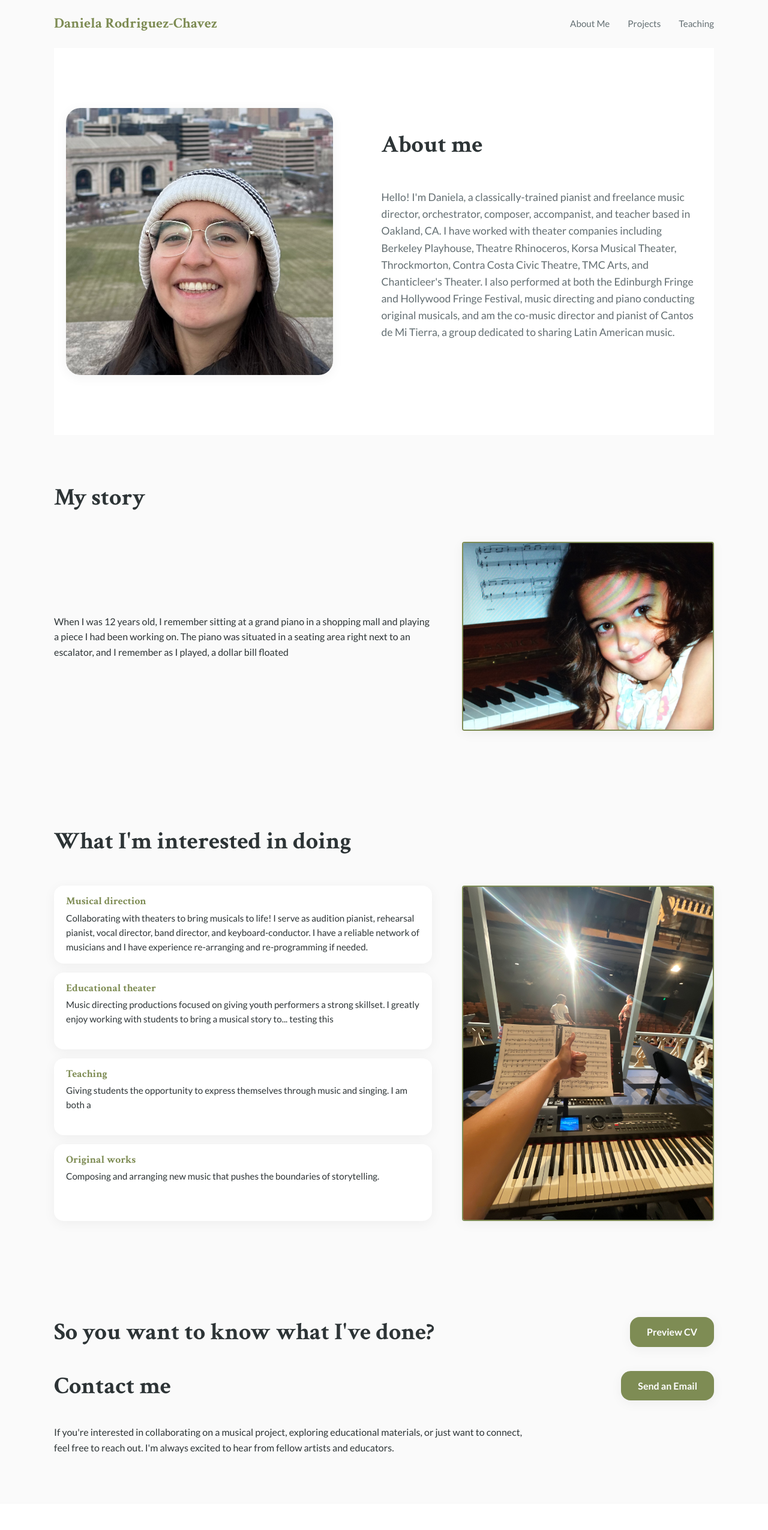
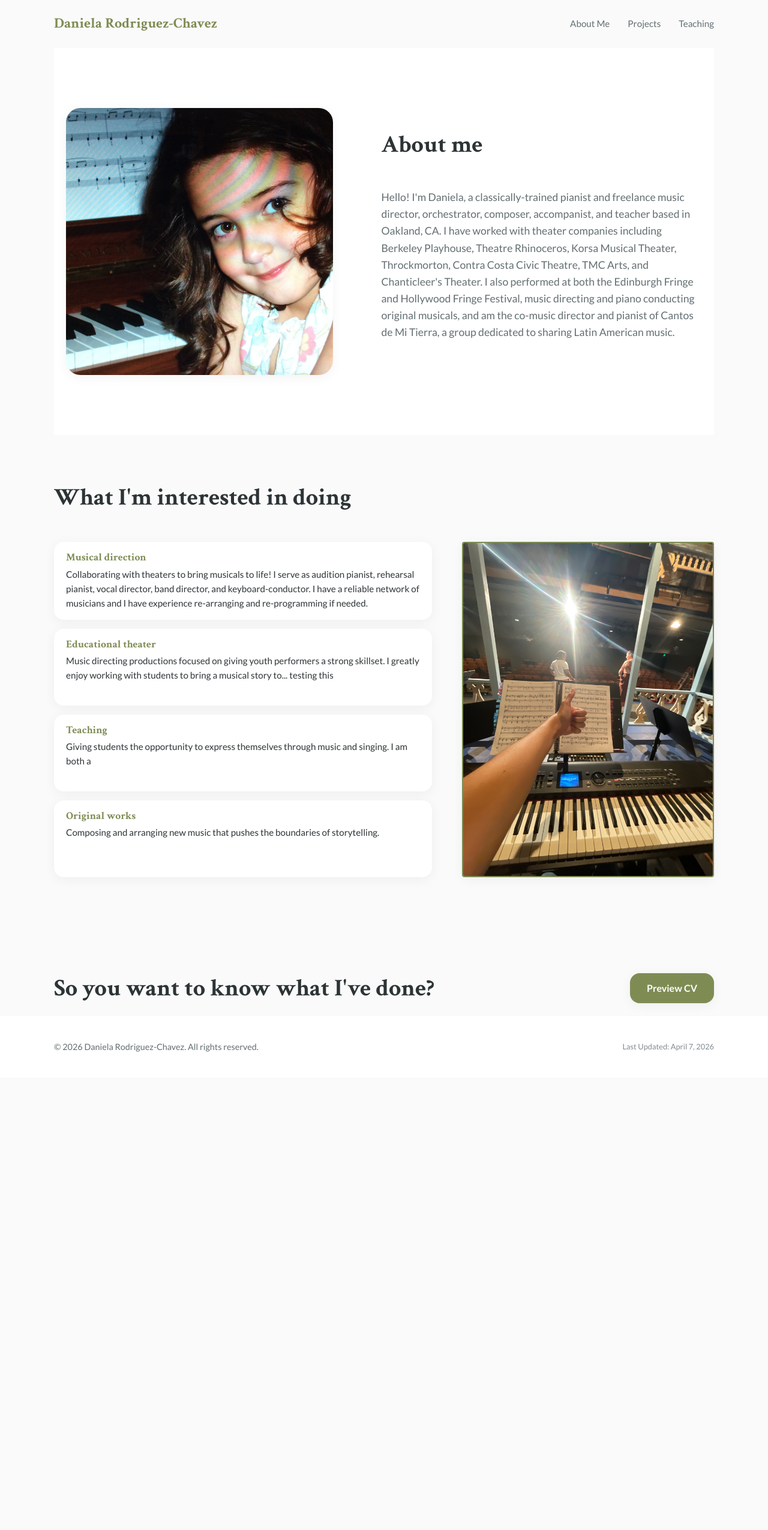
Before and after one commit to drodchavez/drodchavez.github.io, a React (Vite) app: page /#/about in a window 1280 px wide. Shown: the top 2550 px of the page at 60% size. After the commit the page ends 1796 px from the top, so only its background shows below. Built offline with nearby package versions, Linux system fonts and the light colour scheme.

Commit message:
adding baby photo, ediitng a bunch of pages

```diff
--- a/src/components/About.tsx
+++ b/src/components/About.tsx
@@ -1,13 +1,13 @@
 import React from 'react';
 import styles from './About.module.css';
-import headshot from '../assets/headshot.jpeg';
+import babyPhoto from '../assets/baby_photo.jpg';
 
 const About: React.FC = () => {
   return (
     <section id="about" className={styles.about}>
       <div className={`${styles.container} container`}>
         <div className={styles.imageWrapper}>
-          <img src={headshot} alt="Daniela" className={styles.profileImage} />
+          <img src={babyPhoto} alt="Daniela baby photo" className={styles.profileImage} />
         </div>
         <div className={styles.content}>
           <h2 className="section-title">About me</h2>
--- a/src/components/Home.tsx
+++ b/src/components/Home.tsx
@@ -1,6 +1,6 @@
 import React from 'react';
 import styles from './Home.module.css';
-import Headshot from '../assets/headshot.jpg';
+import logo from '../assets/prelim_logo_design.png';
 
 const Home: React.FC = () => {
   return (
@@ -9,7 +9,7 @@ const Home: React.FC = () => {
         <div className={styles.content}>
           <div className={styles.visual}>
             <div className={styles.logoContainer}>
-              <img src={Headshot} alt="Daniela headshot" className={styles.photo} />
+              <img src={logo} alt="Daniela Music Studio Logo" className={styles.logoImage} />
             </div>
           </div>
           <p className={styles.subtitle}>
--- a/src/pages/AboutMePage.tsx
+++ b/src/pages/AboutMePage.tsx
@@ -11,10 +11,8 @@ const AboutMePage: React.FC = () => {
     <div className={styles.leftAlignedPage}>
       <div className="container">
         <About />
-        <MyStory />
         <Interests />
         <Experience />
-        <Contact />
       </div>
     </div>
   );
--- a/src/pages/HomePage.tsx
+++ b/src/pages/HomePage.tsx
@@ -8,9 +8,6 @@ const HomePage: React.FC = () => {
   return (
     <>
       <Home />
-      <About />
-      <TeachingPhilosophy />
-      <Projects />
     </>
   );
 };
--- a/src/pages/ProjectsPage.tsx
+++ b/src/pages/ProjectsPage.tsx
@@ -9,6 +9,7 @@ const ProjectsPage: React.FC = () => {
         <h2>More Projects</h2>
         <p>You can add more detailed project information or additional projects here.</p>
       </div>
+      <Experience />
     </div>
   );
 };
```
